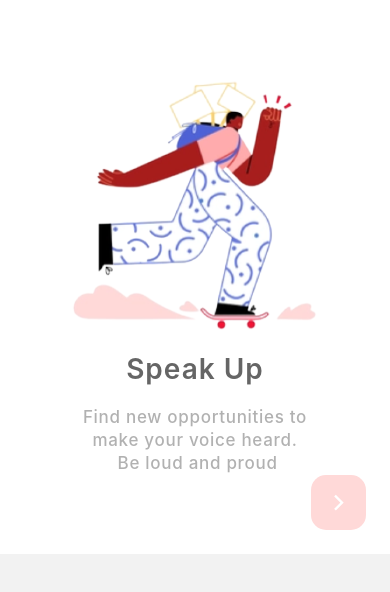
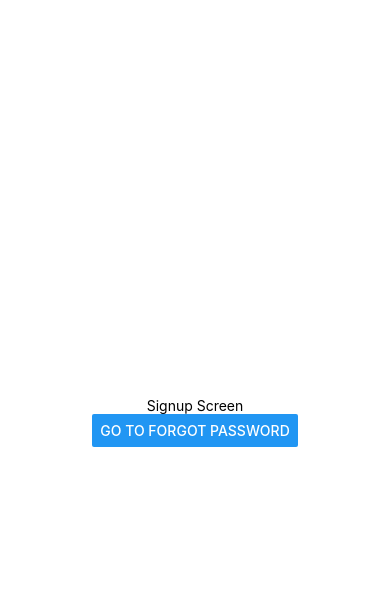
Before and after one commit to indrajit1998/Prime-Vogue-Hy, a React Native app: screen /Signup in a window 390 px wide. Shown: the top 592 px of the page. Built offline with nearby package versions, Linux system fonts and the light colour scheme.

Commit message:
Configured Login and Signup Navigation

```diff
--- a/src/navigation/RootNavigator.tsx
+++ b/src/navigation/RootNavigator.tsx
@@ -3,6 +3,8 @@ import { NavigationContainer } from '@react-navigation/native';
 import { createNativeStackNavigator } from '@react-navigation/native-stack';
 import OnBoarding from '../screens/OnBoarding';
 import { RootStackParamList } from '../types';
+import Login from '../screens/Login';
+import Signup from '../screens/Signup';
 
 const Stack = createNativeStackNavigator<RootStackParamList>();
 
@@ -11,6 +13,8 @@ export default function RootNavigator() {
     let screens = (
         <>
             <Stack.Screen name="OnBoarding" component={OnBoarding} />
+            <Stack.Screen name="Login" component={Login} />
+            <Stack.Screen name="Signup" component={Signup} />
         </>
     );
 
--- /dev/null
+++ b/src/screens/Login.tsx
@@ -0,0 +1,18 @@
+import { View, Text, Button, StyleSheet } from 'react-native'
+import React from 'react'
+import Container from '../components/Container'
+
+export default function Login({ navigation }: any) {
+    return (
+        <Container style={styles.container}>
+            <Text>Login Screen</Text>
+            <Button title='Go to Signup' onPress={() => { navigation.navigate("Signup") }} />
+        </Container>
+    )
+}
+const styles = StyleSheet.create({
+    container: {
+        justifyContent: "center",
+        alignItems: "center"
+    }
+})
--- a/src/screens/OnBoarding.tsx
+++ b/src/screens/OnBoarding.tsx
@@ -30,7 +30,7 @@ const data = [
 
 const { width } = Dimensions.get("window")
 
-export default function OnBoarding() {
+export default function OnBoarding({ navigation }: any) {
     const renderItem = ({ item }: any) => (
         <Container style={styles.container}>
             <View style={{ alignItems: "center" }}>
@@ -38,7 +38,7 @@ export default function OnBoarding() {
                 <Text style={styles.title}>{item.title}</Text>
                 <Text style={styles.description}>{item.description}</Text>
             </View>
-            <TouchableHighlight underlayColor="#FFD9D8" style={styles.btn}>
+            <TouchableHighlight onPress={() => { navigation.navigate("Login") }} underlayColor="#FFD9D8" style={styles.btn}>
                 <Icon name="chevron-forward" size={25} color="#fff" />
             </TouchableHighlight>
         </Container>
--- /dev/null
+++ b/src/screens/Signup.tsx
@@ -0,0 +1,18 @@
+import { View, Text, Button, StyleSheet } from 'react-native'
+import React from 'react'
+import Container from '../components/Container'
+
+export default function Signup({ navigation }: any) {
+    return (
+        <Container style={styles.container}>
+            <Text>Signup Screen</Text>
+            <Button title='Go to Forgot Password' onPress={() => { navigation.navigate("ForgotPassword") }} />
+        </Container>
+    )
+}
+const styles = StyleSheet.create({
+    container: {
+        justifyContent: "center",
+        alignItems: "center"
+    }
+})
--- a/src/types.ts
+++ b/src/types.ts
@@ -1,3 +1,5 @@
 export type RootStackParamList = {
     OnBoarding: undefined
+    Login: undefined
+    Signup: undefined
 };
```
